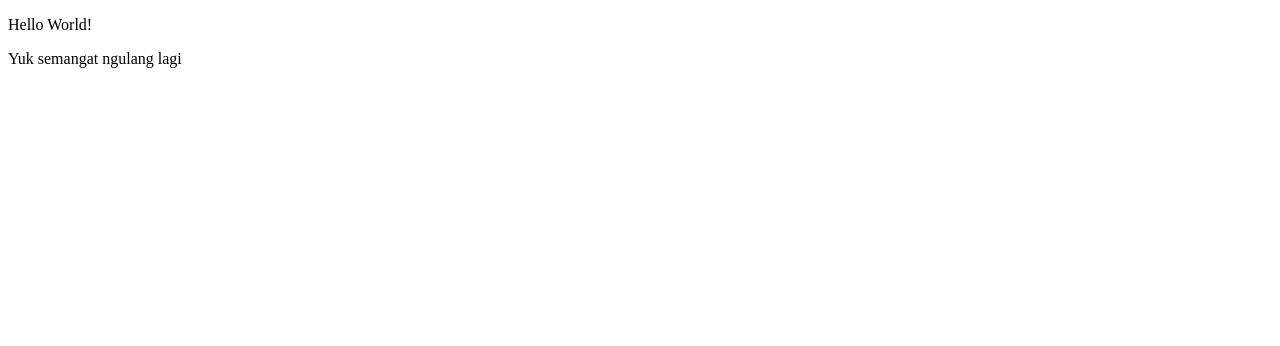
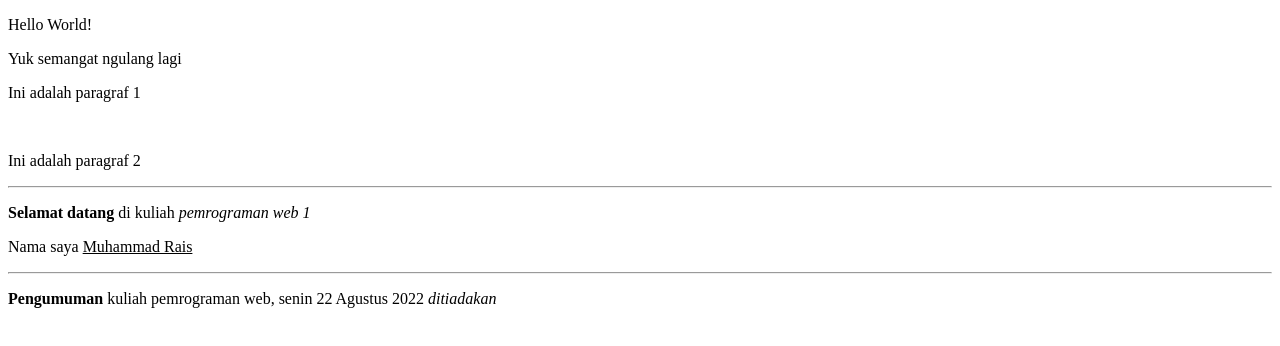
Before and after one commit to mraisdots/belajar-html, a plain HTML site: page index.html in a window 1280 px wide. Drawn offline with Linux system fonts and the light colour scheme.

Commit message:
Paragraf

```diff
--- a/index.html
+++ b/index.html
@@ -9,5 +9,23 @@
 <body>
     <p>Hello World!</p>
     <p>Yuk semangat ngulang lagi</p>
+
+    <!--Menggunakan paragraf-->
+
+    <p>Ini adalah paragraf 1</p>
+    <br> <!--Menambahkan baris baru-->
+    <p>Ini adalah paragraf 2</p>
+    <hr> <!--Menambahkan baris-->
+
+    <!--Menggunakan tag <b> Bold
+        <i> Italic
+        <u> Underline -->
+    <p><b> Selamat datang </b> di kuliah <i>pemrograman web 1</i></p>
+    <p>Nama saya <u> Muhammad Rais </u></p>
+    <hr>
+
+    <!-- strong & em untuk penekanan -->
+    <p><strong>Pengumuman</strong> kuliah pemrograman web, senin 22 Agustus 2022 <em>ditiadakan</em></p>
+
 </body>
 </html>
```
